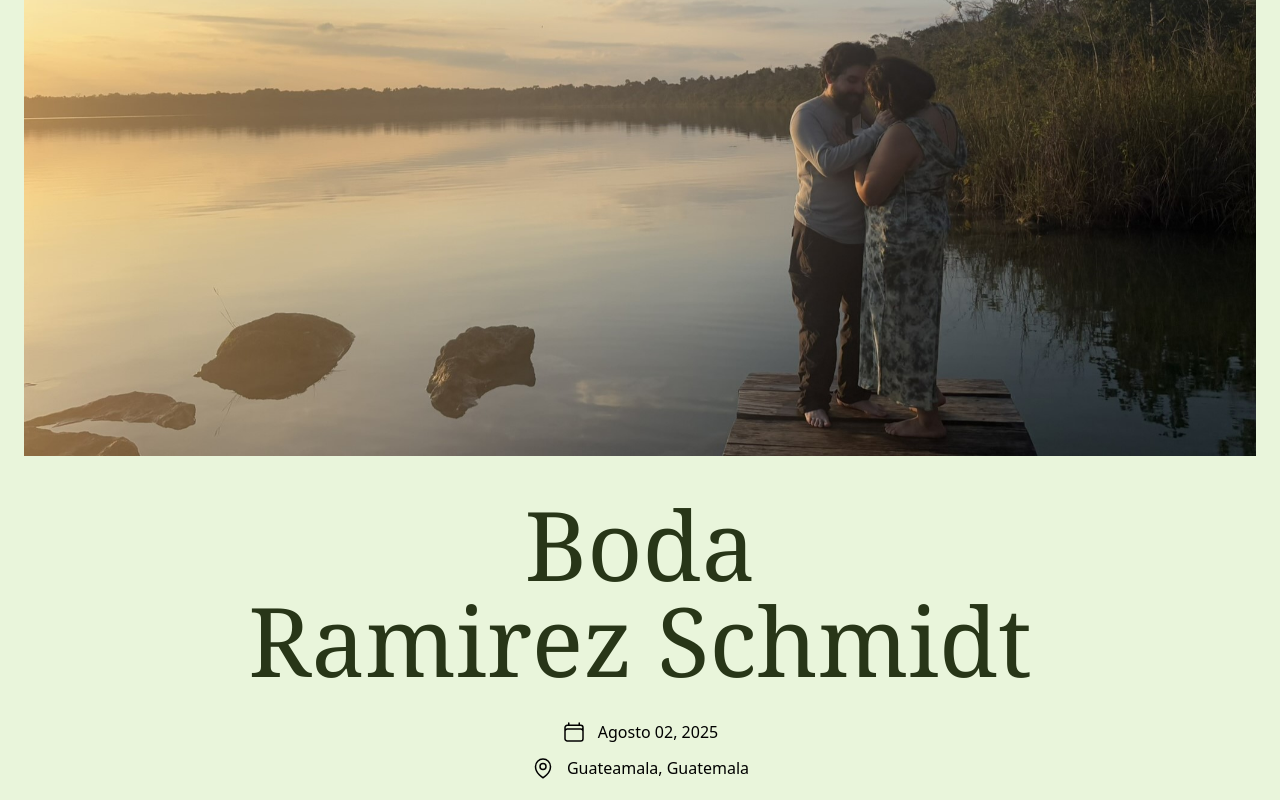
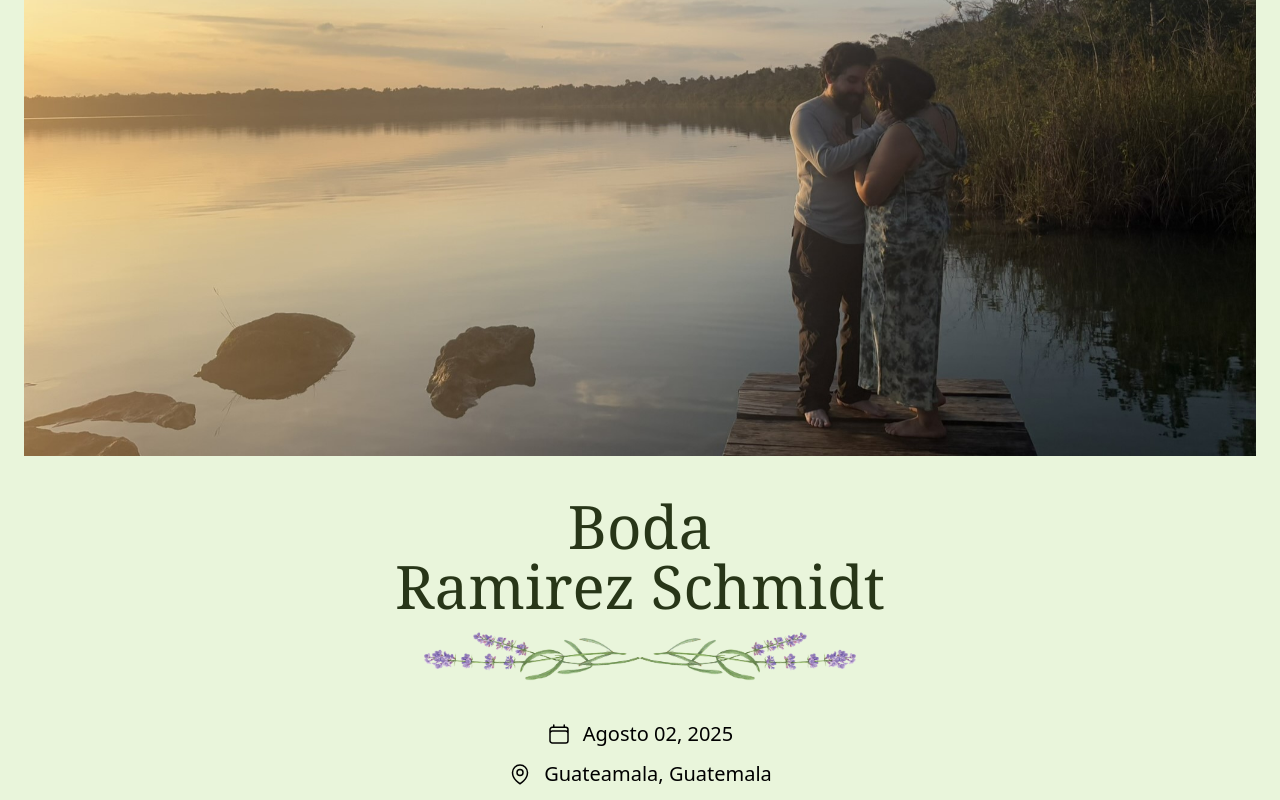
Before and after one commit to FreddyJRC/invitacion, a React (Vite) app: page /#/ in a window 1280 px wide. Shown: the part 362-1162 px from the top of the page. Built offline with nearby package versions, Linux system fonts and the light colour scheme.

Commit message:
feat: rsvp created

```diff
--- a/src/main.tsx
+++ b/src/main.tsx
@@ -3,11 +3,16 @@ import { createRoot } from 'react-dom/client'
 import { createHashRouter, RouterProvider } from 'react-router'
 import './index.css'
 import Home from './pages/home.tsx'
+import RSVP from './pages/rsvp.tsx'
 
 const router = createHashRouter([
   {
     Component: Home,
     index: true
+  },
+  {
+    Component: RSVP,
+    path: "rsvp"
   }
 ])
 
--- a/src/pages/home.tsx
+++ b/src/pages/home.tsx
@@ -2,6 +2,7 @@ import { CalendarIcon, MapPinIcon } from '@heroicons/react/24/outline'
 
 import Menu from "../menu"
 import Hero from "../assets/hero.jpeg"
+import lavander from "../assets/lavender.png"
 
 export default function Home() {
     return (
@@ -12,15 +13,26 @@ export default function Home() {
                     src={Hero}
                     className="md:px-6 md:py-2"
                 />
-                <h1 className="font-serif text-olive-dark text-4xl sm:text-8xl text-center py-8">
+                <h1 className="font-serif text-olive-dark text-4xl sm:text-6xl text-center pt-8">
                     Boda <br/> Ramirez Schmidt
                 </h1>
-                <p className="group relative inline-flex items-center justify-center pb-3">
+                <div className='flex inline-flex pt-2 pb-8'>
+                    <img
+                        src={lavander}
+                        className='max-w-32 md:max-w-64 scale-x-[-1] translate-x-5'
+                    />
+                    <img
+                        src={lavander}
+                        className='max-w-32 md:max-w-64 -translate-x-5'
+                    />
+                </div>
+                <p className="group relative inline-flex items-center justify-center pb-3 text-lg sm:text-xl">
                     <CalendarIcon aria-hidden="true" className="block size-6 mr-3" /> Agosto 02, 2025
                 </p>
-                <p className="group relative inline-flex items-center justify-center pb-3">
+                <p className="group relative inline-flex items-center justify-center pb-3 text-lg sm:text-xl">
                     <MapPinIcon aria-hidden="true" className="block size-6 mr-3" /> Guateamala, Guatemala
                 </p>
+
             </div>
         </>
     )
--- /dev/null
+++ b/src/pages/rsvp.tsx
@@ -0,0 +1,18 @@
+
+
+import Menu from "../menu"
+
+export default function Home() {
+    return (
+        <>
+            <Menu />
+            <div className="flex flex-1 flex-col items-center justify-center">
+                <iframe
+                    src="https://docs.google.com/forms/d/e/1FAIpQLSdK7TPESa5DWcXaIYVdQAqyRk_UFxcw9YEp9k-IehyAvzQFTg/viewform?embedded=true"
+                    width="640"
+                    height="552"
+                >Cargando…</iframe>
+            </div>
+        </>
+    )
+}
```
Also changed, not shown: src/assets/lavender.png (added).
